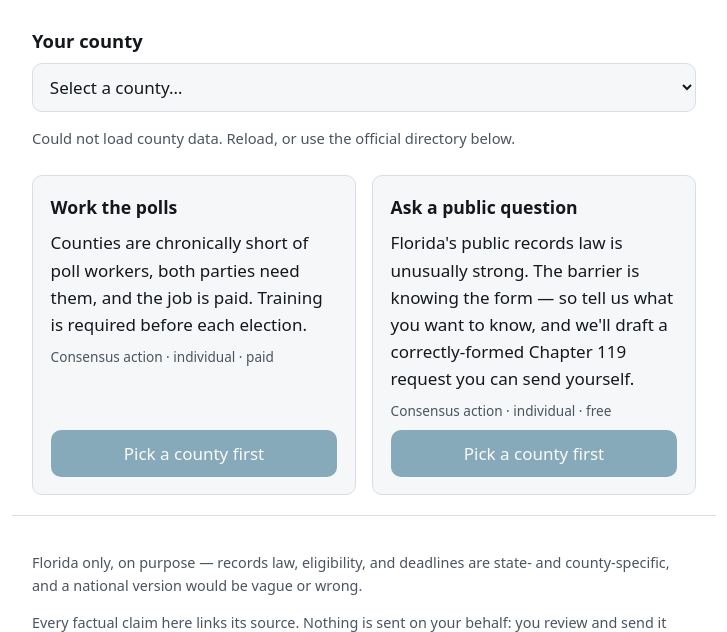
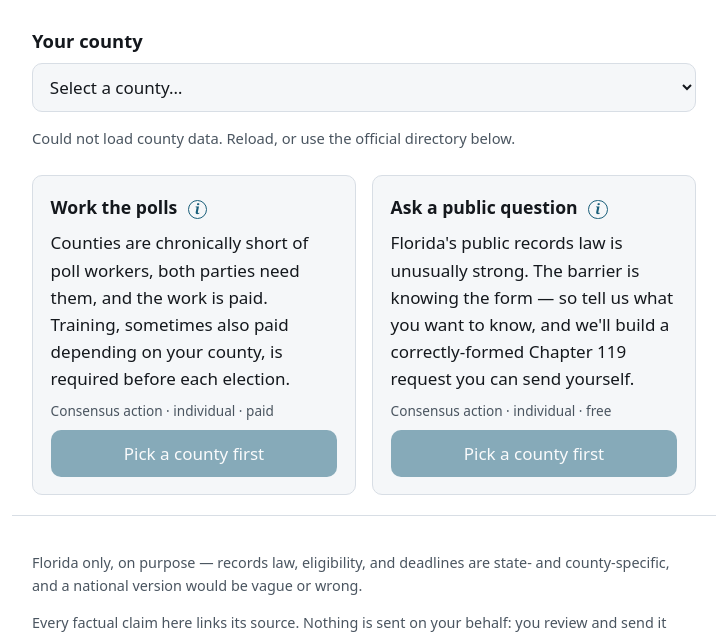
Before and after one commit to wabrocker/unhack-fl, a PHP site: page / in a window 1280 px wide. Shown: the part 186-818 px from the top of the page, without its empty margins (276-1003 px from the left). Run offline with PHP 8.4, Linux system fonts and the light colour scheme.

Commit message:
Add info disclosures to both cards, spellcheck, and honest training wording
Circled-"i" buttons on "Work the polls" and "Ask a public question" open
panels explaining what the job actually involves and what Chapter 119 is,
with four real example requests and a note on what makes a request
searchable. Implemented as aria-expanded/aria-controls disclosures rather
than tooltips, so they work on touch and with a keyboard.

Spellcheck enabled on the agency and records fields — the two places a
user writes prose.

Training wording is Bill's: "Training, sometimes also paid depending on
your county, is required before each election." Whether training time is
paid varies across the 67 counties, so a flat "paid training" claim would
have overstated what the sourcing supports.

Co-Authored-By: Claude Opus 5 <noreply@anthropic.com>

```diff
--- a/web/app.js
+++ b/web/app.js
@@ -58,6 +58,17 @@ async function init() {
     b.addEventListener("click", () => onAction(b.dataset.action));
   }
   el.form?.addEventListener("submit", onRecordsSubmit);
+
+  // Circled-"i" disclosures on the card headings.
+  for (const btn of document.querySelectorAll(".info-toggle")) {
+    btn.addEventListener("click", () => {
+      const panel = document.getElementById(btn.getAttribute("aria-controls"));
+      if (!panel) return;
+      const open = btn.getAttribute("aria-expanded") === "true";
+      btn.setAttribute("aria-expanded", String(!open));
+      panel.hidden = open;
+    });
+  }
 }
 
 function selected() {
--- a/web/index.html
+++ b/web/index.html
@@ -30,11 +30,41 @@
   <section class="cards" aria-label="Actions">
 
     <article class="card" id="card-pollworker">
-      <h3>Work the polls</h3>
+      <h3>Work the polls
+        <button type="button" class="info-toggle" aria-expanded="false"
+                aria-controls="info-pollworker"
+                aria-label="More about working the polls">i</button>
+      </h3>
+
+      <div class="info-panel" id="info-pollworker" hidden>
+        <p><strong>What the job actually is.</strong> Poll workers run the
+        polling place on election day: setting up equipment before doors
+        open, checking voters in, issuing ballots, helping people who have
+        questions or need assistance, and closing the site down at the end
+        of the night. Roles differ — a clerk runs the location, inspectors
+        handle check-in and ballots.</p>
+
+        <p><strong>It's a full day.</strong> You start before polls open
+        and finish after they close, so expect a long one rather than a
+        shift you can fit around other plans.</p>
+
+        <p><strong>Who can do it.</strong> Reported requirements are US
+        citizenship, Florida residency, and being at least 16 — 18 to serve
+        as an inspector. Training is required beforehand.</p>
+
+        <p><strong>Why it counts as common ground.</strong> Every county
+        needs workers and both parties need them staffed. It's the least
+        contested civic job in the state.</p>
+
+        <p class="info-caveat">Specifics vary by county and the details
+        above still need checking against current law. Your county's
+        elections office is the authority.</p>
+      </div>
+
       <p>
         Counties are chronically short of poll workers, both parties need
-        them, and the job is paid. Training is required before each
-        election.
+        them, and the work is paid. Training, sometimes also paid depending
+        on your county, is required before each election.
       </p>
       <p class="meta">Consensus action · individual · paid</p>
       <button type="button" data-action="pollworker" disabled>
@@ -43,11 +73,45 @@
     </article>
 
     <article class="card" id="card-records">
-      <h3>Ask a public question</h3>
+      <h3>Ask a public question
+        <button type="button" class="info-toggle" aria-expanded="false"
+                aria-controls="info-records"
+                aria-label="More about public records requests">i</button>
+      </h3>
+
+      <div class="info-panel" id="info-records" hidden>
+        <p><strong>What Chapter 119 is.</strong> Florida's public records
+        law — among the broadest in the country, and backed by a right of
+        access written into the state constitution (Art. I, §24). The
+        working assumption is that government records belong to the public
+        unless a specific exemption says otherwise.</p>
+
+        <p><strong>How fast they must answer.</strong> Chapter 119 sets no
+        express deadline. An agency gets a reasonable time to locate the
+        records, review them, and redact anything exempt — how long that is
+        depends on how big and scattered the request is.</p>
+
+        <p><strong>Questions people actually ask:</strong></p>
+        <ul>
+          <li>How much did the city spend on outside legal counsel in 2025,
+          and which firms were paid?</li>
+          <li>The current contract between the school district and its
+          transportation vendor.</li>
+          <li>Emails between the county commission and a named developer
+          about a specific project, over a specific few months.</li>
+          <li>Inspection reports for a particular building or facility.</li>
+        </ul>
+
+        <p><strong>What makes a request work.</strong> Name the records you
+        want, not the conclusion you're after — a date range and a
+        department turn a vague ask into one a clerk can actually search
+        for.</p>
+      </div>
+
       <p>
         Florida's public records law is unusually strong. The barrier is
         knowing the form — so tell us what you want to know, and we'll
-        draft a correctly-formed Chapter&nbsp;119 request you can send
+        build a correctly-formed Chapter&nbsp;119 request you can send
         yourself.
       </p>
       <p class="meta">Consensus action · individual · free</p>
@@ -70,14 +134,14 @@
       <p>
         <label for="agency">Which office holds the records?</label>
         <input id="agency" name="agency" type="text" required
-               autocomplete="off"
+               autocomplete="off" spellcheck="true"
                placeholder="e.g. the county school board, the city police department">
         <span class="hint" id="agency-hint"></span>
       </p>
 
       <p>
         <label for="want">What records do you want?</label>
-        <textarea id="want" name="want" rows="5" required
+        <textarea id="want" name="want" rows="5" required spellcheck="true"
           placeholder="In your own words. Be as specific as you can about what records, and roughly what dates. Example: how much the city spent on outside legal counsel in 2025, and which firms."></textarea>
         <span class="hint">
           This part has to be yours. We won't invent a request — we only
--- a/web/styles.css
+++ b/web/styles.css
@@ -146,3 +146,27 @@ textarea { resize: vertical; line-height: 1.5; }
 .btn-secondary:hover { background: var(--bg-soft); }
 #sharpen-block { margin: 1.5rem 0; padding: 1rem; border: 1px dashed var(--line); border-radius: var(--radius); }
 #sharpen-block p:last-child { margin-bottom: 0; }
+
+/* Circled "i" disclosure on the card headings. */
+.info-toggle {
+  width: 1.4em; height: 1.4em; padding: 0; margin-left: .4em;
+  font-size: .8em; font-weight: 700; line-height: 1;
+  font-family: Georgia, serif; font-style: italic;
+  color: var(--accent); background: transparent;
+  border: 1.5px solid var(--accent); border-radius: 50%;
+  cursor: pointer; vertical-align: middle;
+}
+.info-toggle:hover, .info-toggle:focus-visible { color: var(--bg); background: var(--accent); }
+.info-toggle[aria-expanded="true"] { color: var(--bg); background: var(--accent); }
+
+.info-panel {
+  margin: 0 0 1rem; padding: .9rem 1rem;
+  background: var(--bg); border: 1px solid var(--line);
+  border-left: 3px solid var(--accent); border-radius: var(--radius);
+  font-size: .95rem;
+}
+.info-panel p { margin: 0 0 .7rem; }
+.info-panel p:last-child { margin-bottom: 0; }
+.info-panel ul { margin: 0 0 .7rem; padding-left: 1.2rem; }
+.info-panel li { margin-bottom: .35rem; }
+.info-caveat { color: var(--ink-soft); font-size: .9rem; }
```
Also changed, not shown: 1 other file.
